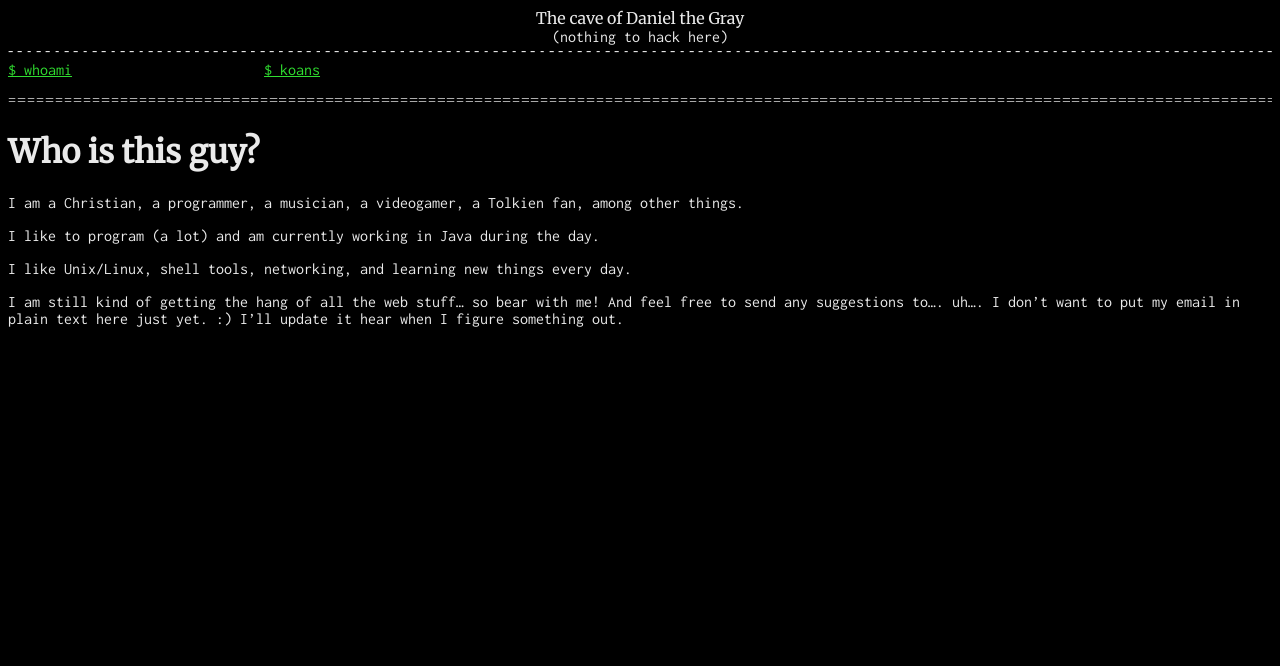
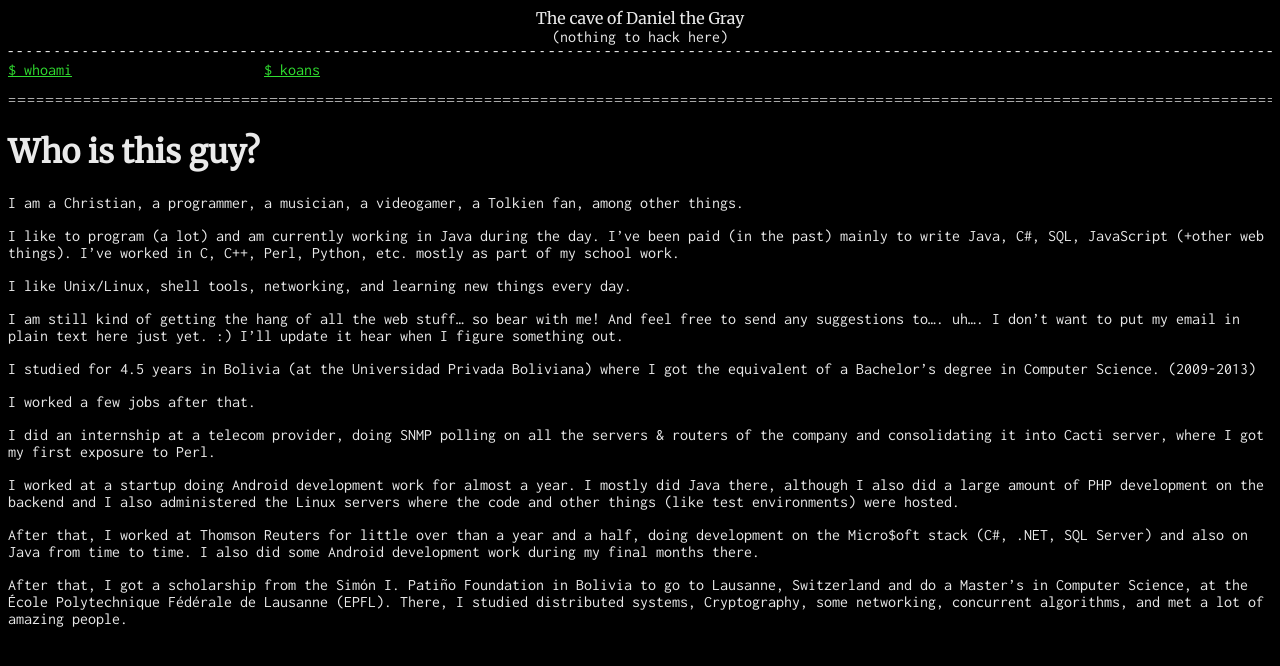
Before and after one commit to danielthegray/thedanielgray.github.io, a Jekyll site: the page built from cv/index.md, in a window 1280 px wide. Shown: the top 666 px of the page. Built offline with Jekyll 4.4.1, drawn with Linux system fonts in a browser that asks for light colours; our own code applies the rules of GitHub Pages for plain Markdown files.

Commit message:
Add some info

```diff
--- a/cv/index.md
+++ b/cv/index.md
@@ -7,9 +7,37 @@ I am a Christian, a programmer, a musician, a videogamer, a Tolkien fan, among
 other things.
 
 I like to program (a lot) and am currently working in Java during the day.
+I've been paid (in the past) mainly to write Java, C#, SQL, JavaScript (+other
+web things).
+I've worked in C, C++, Perl, Python, etc. mostly as part of my school work.
 
 I like Unix/Linux, shell tools, networking, and learning new things every day.
 
 I am still kind of getting the hang of all the web stuff... so bear with me!
 And feel free to send any suggestions to.... uh.... I don't want to put my email
 in plain text here just yet. :) I'll update it hear when I figure something out.
+
+I studied for 4.5 years in Bolivia (at the Universidad Privada Boliviana) where
+I got the equivalent of a Bachelor's degree in Computer Science. (2009-2013)
+
+I worked a few jobs after that.
+
+I did an internship at a telecom provider, doing SNMP polling on all the servers
+& routers of the company and consolidating it into Cacti server, where I got my
+first exposure to Perl.
+
+I worked at a startup doing Android development work for almost a year. I mostly
+did Java there, although I also did a large amount of PHP development on the
+backend and I also administered the Linux servers where the code and other
+things (like test environments) were hosted.
+
+After that, I worked at Thomson Reuters for little over than a year and a half,
+doing development on the Micro$oft stack (C#, .NET, SQL Server) and also on Java
+from time to time.
+I also did some Android development work during my final months there.
+
+After that, I got a scholarship from the Simón I. Patiño Foundation in Bolivia
+to go to Lausanne, Switzerland and do a Master's in Computer Science, at the
+École Polytechnique Fédérale de Lausanne (EPFL). There, I studied distributed
+systems, Cryptography, some networking, concurrent algorithms, and met a lot of
+amazing people.
```
